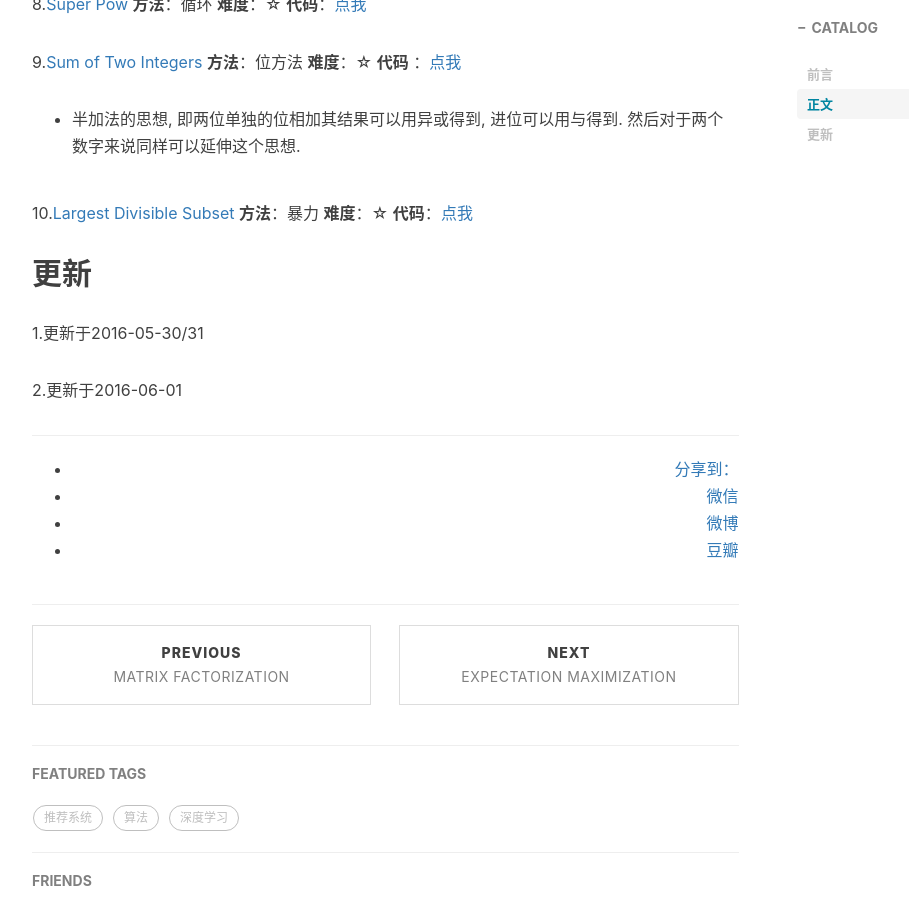
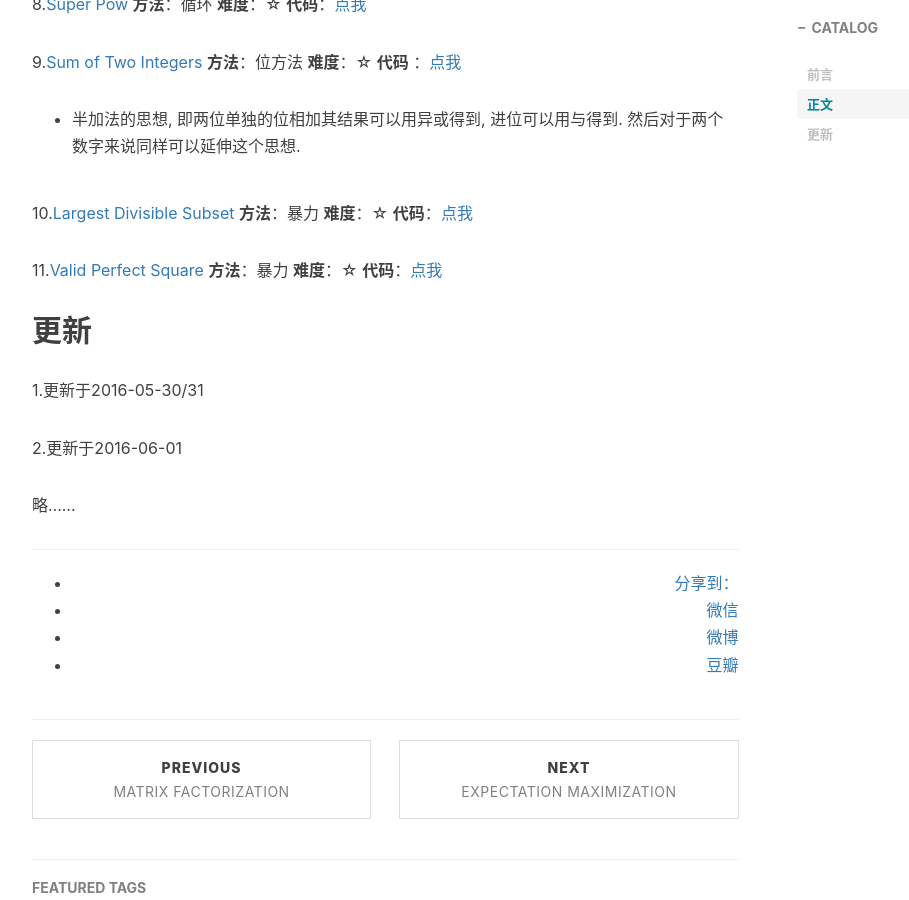
Before and after one commit to CoolIceFire/CoolIceFire.github.io, a Jekyll site: the page built from _posts/2016-05-30-leetcode.markdown, in a window 1280 px wide and 900 px high, scrolled down 1559 px. Shown: the whole window, without its empty margins (233-1142 px from the left). Built offline with Jekyll 4.4.1, drawn with Linux system fonts in a browser that asks for light colours; nearby versions of some CDN libraries; comment, search, counter and statistics services are not loaded.

Commit message:
Update 2016-05-30-leetcode.markdown

```diff
--- a/_posts/2016-05-30-leetcode.markdown
+++ b/_posts/2016-05-30-leetcode.markdown
@@ -53,8 +53,12 @@ tags:
 
 10.[Largest Divisible Subset](https://leetcode.com/problems/largest-divisible-subset/) **方法**：暴力 **难度**：☆ **代码**：[点我](https://github.com/CoolIceFire/leetcode/blob/master/Largest%20Divisible%20Subset)
 
+11.[Valid Perfect Square](https://leetcode.com/problems/valid-perfect-square/) **方法**：暴力 **难度**：☆ **代码**：[点我](https://github.com/CoolIceFire/leetcode/blob/master/Valid%20Perfect%20Square)
+
 ## 更新
 
 1.更新于2016-05-30/31
 
 2.更新于2016-06-01
+
+略……
```
